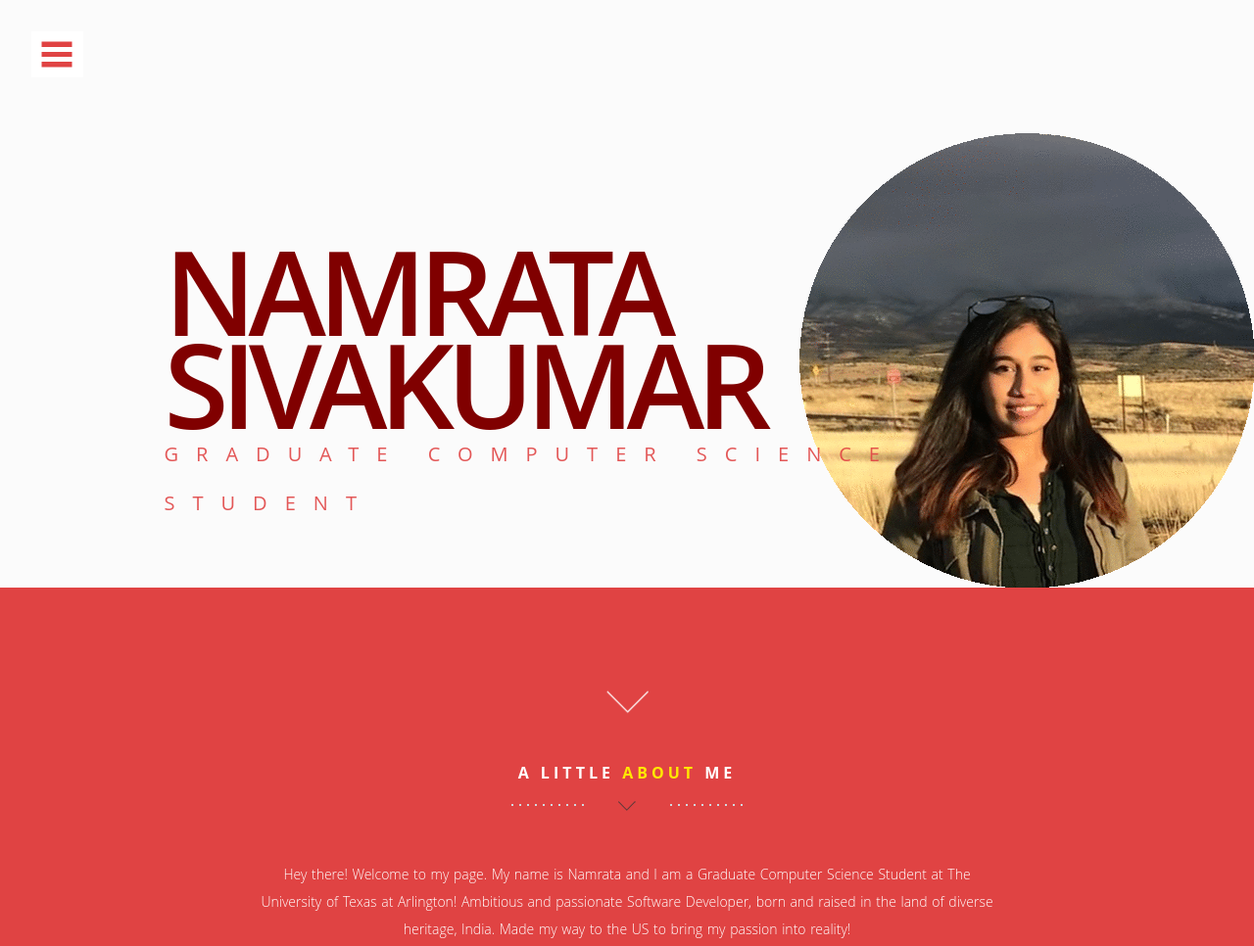
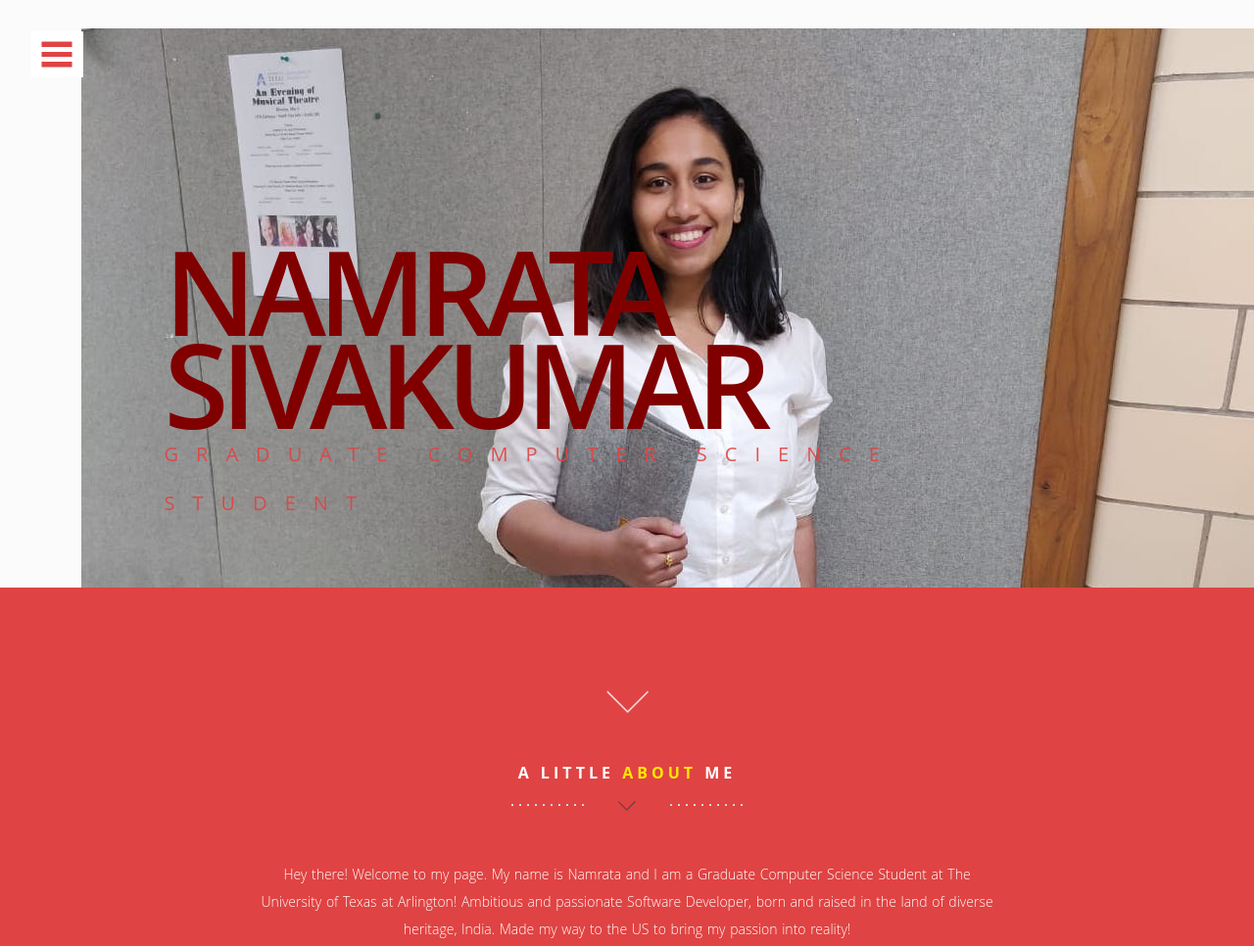
Before and after one commit to namratasiv/mine, a plain HTML site: page index.html in a window 1280 px wide. Shown: the top 966 px of the page at 98% size. Drawn offline with nearby package versions, Linux system fonts and the light colour scheme; some packages are replaced by stand-ins of ours; a script that the page names is missing.

Commit message:
header image

```diff
--- a/css/style.css
+++ b/css/style.css
@@ -454,7 +454,7 @@ table {
 }
 /* ==========================================================================Hero========================================================================== */
 .hero {
-	background: url('../img/header-bg.gif') right bottom no-repeat;
+	background: url('../img/headerr.jpeg') right bottom no-repeat;
 	background-size: auto;
 	padding:110px 0 100px 0;
 	height:600px;
```
Also changed, not shown: img/GfjE7 2.jpeg (added), img/headerr.jpeg (added).
